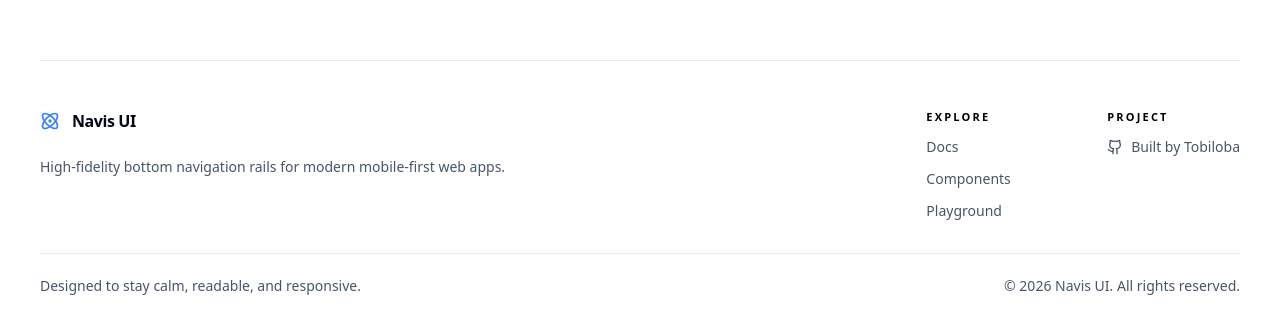
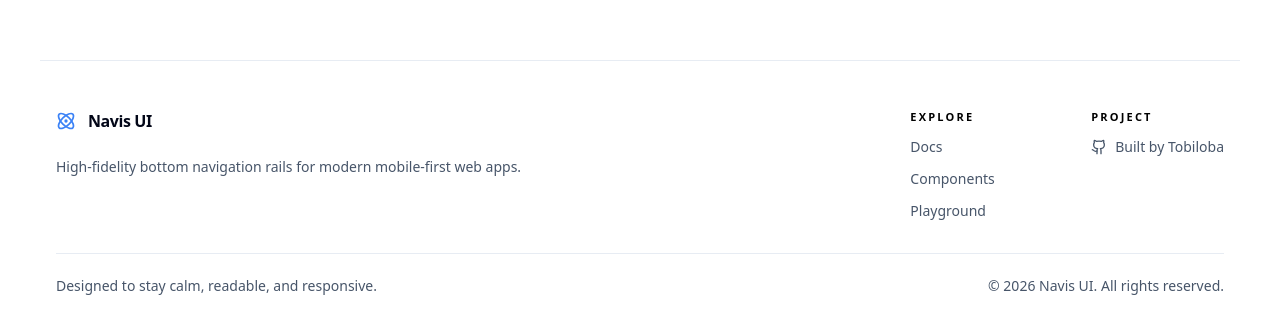
Before and after one commit to tobilobaayomide/Navis, a React (Vite) app: page / in a window 1280 px wide. Shown: the part 5531-5865 px from the top of the page. Built offline with nearby package versions, Linux system fonts and the light colour scheme.

Commit message:
fix: add padding to footer for improved layout

```diff
--- a/src/components/LandingFooter.tsx
+++ b/src/components/LandingFooter.tsx
@@ -12,7 +12,7 @@ export function LandingFooter({ isLight }: LandingFooterProps) {
   const textClass = isLight ? "text-slate-600" : "text-slate-400";
 
   return (
-    <footer className={cn("mt-16 border-t", borderClass)}>
+    <footer className={cn("mt-16 px-4 border-t", borderClass)}>
       <div className="mx-auto w-full py-0 pt-10 sm:py-12">
         <div className="flex flex-col gap-10 md:flex-row md:items-start md:justify-between">
           <div className="space-y-4">
```
